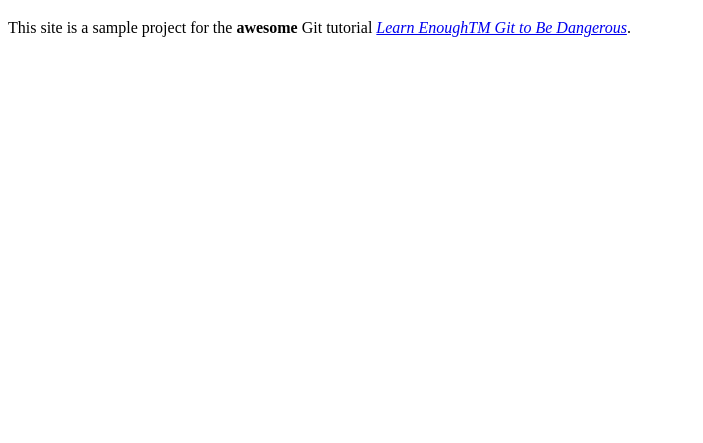
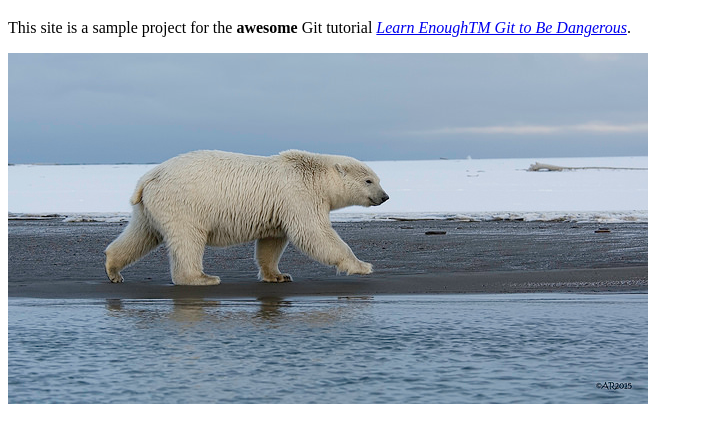
Before and after one commit to chrislabours/website, a website: page about.html in a window 1280 px wide. Shown: the part 61-504 px from the top of the page, without its empty margins (0-703 px from the left). Drawn offline with Linux system fonts and the light colour scheme.

Commit message:
Add an image

```diff
--- a/about.html
+++ b/about.html
@@ -9,5 +9,6 @@
 This site is a sample project for the <strong>awesome</strong> Git
 tutorial <a href="http://learnenough.com/git-tutorial"><em>Learn EnoughTM Git to Be Dangerous</em></a>.
 </p>
+<img src="images/polar_bear.jpg" alt="Polar bear" />
 </body>
 </html>
```
Also changed, not shown: images/polar_bear.jpg (added).
